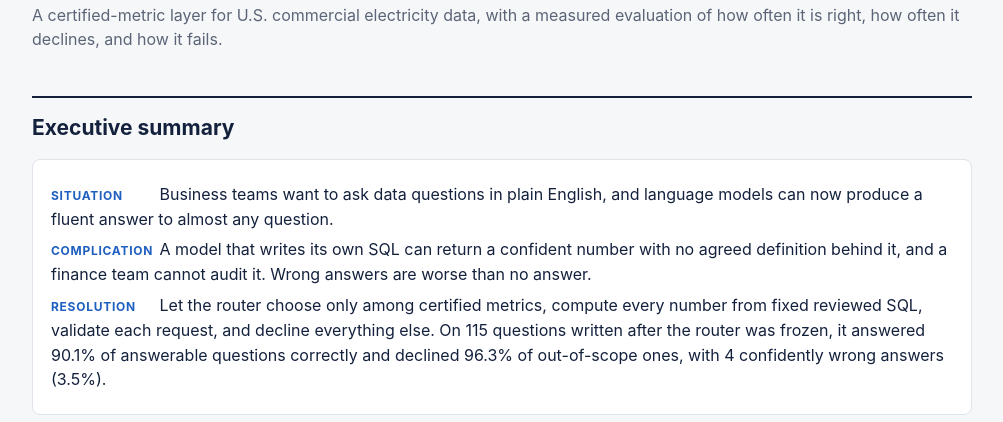
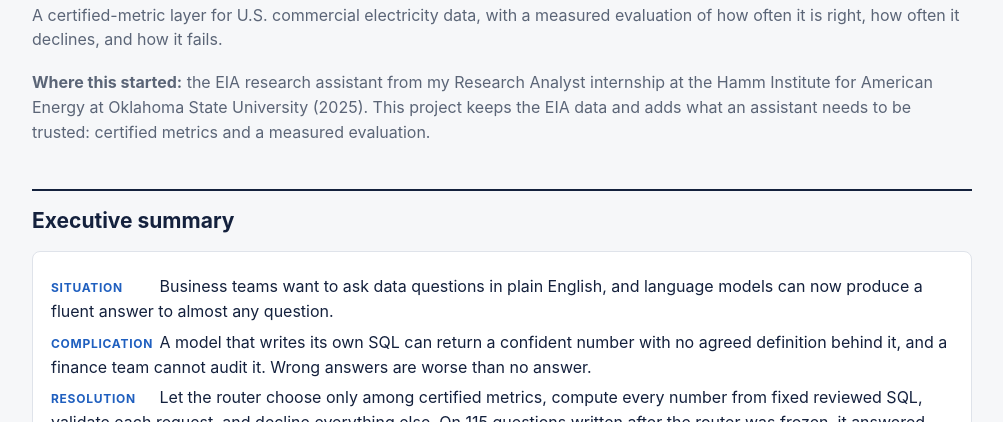
Before and after one commit to srikarananand/Ask-the-KPI, a plain HTML site: page docs/index.html in a window 1280 px wide. Shown: the part 90-512 px from the top of the page, without its empty margins (138-1141 px from the left). Drawn offline with Linux system fonts and the light colour scheme.

Commit message:
State where each project started: Hamm Institute internship or OSU capstone

```diff
--- a/docs/index.html
+++ b/docs/index.html
@@ -17,6 +17,7 @@ th{font-size:12px;text-transform:uppercase;letter-spacing:.04em;color:var(--mut)
 <div class="tag">AI-enabled analytics · Governed self-serve BI</div>
 <h1>Can a business question get a governed answer?</h1>
 <p class="sub">A certified-metric layer for U.S. commercial electricity data, with a measured evaluation of how often it is right, how often it declines, and how it fails.</p>
+<p class="sub"><b>Where this started:</b> the EIA research assistant from my Research Analyst internship at the Hamm Institute for American Energy at Oklahoma State University (2025). This project keeps the EIA data and adds what an assistant needs to be trusted: certified metrics and a measured evaluation.</p>
 
 <h2>Executive summary</h2>
 <div class="card scr">
```
Also changed, not shown: 1 other file.
